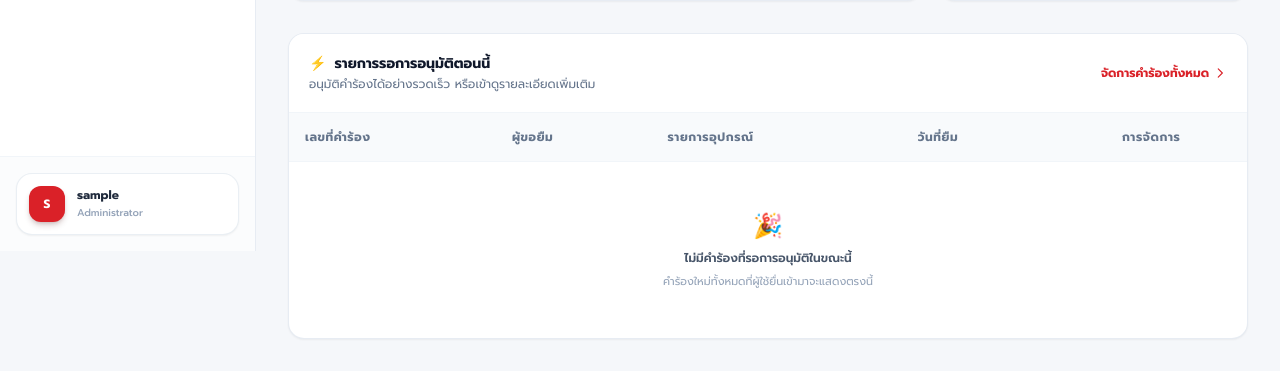
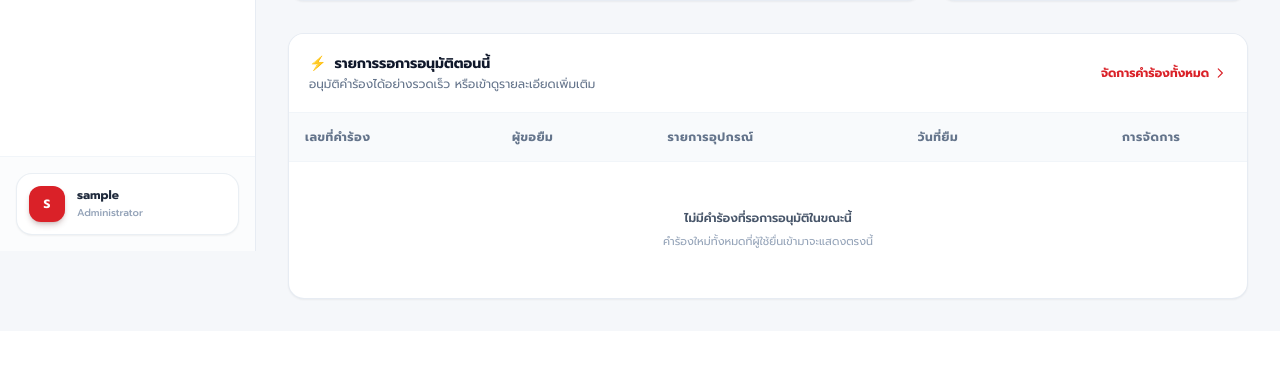
Before and after one commit to llloe037/SWU_EBS, a Django app: page /admin-console/dashboard/ in a window 1280 px wide. Shown: the part 549-920 px from the top of the page. After the commit the page ends 850 px from the top, so only its background shows below. Run offline with Django 5.2, Linux system fonts and the light colour scheme; the visitor is signed in with stand-in values (Sample User, id 1); data that the repository does not hold is empty; some libraries are stand-ins or nearby versions.

Commit message:
remove emiji

```diff
--- a/templates/borrow_app/admin_dashboard.html
+++ b/templates/borrow_app/admin_dashboard.html
@@ -182,7 +182,6 @@
                     <tr>
                         <td colspan="5" class="p-12 text-center text-slate-400">
                             <div class="max-w-xs mx-auto space-y-2">
-                                <p class="text-2xl">🎉</p>
                                 <p class="text-xs font-semibold text-slate-600">ไม่มีคำร้องที่รอการอนุมัติในขณะนี้</p>
                                 <p class="text-[11px] text-slate-400">คำร้องใหม่ทั้งหมดที่ผู้ใช้ยื่นเข้ามาจะแสดงตรงนี้</p>
                             </div>
```
